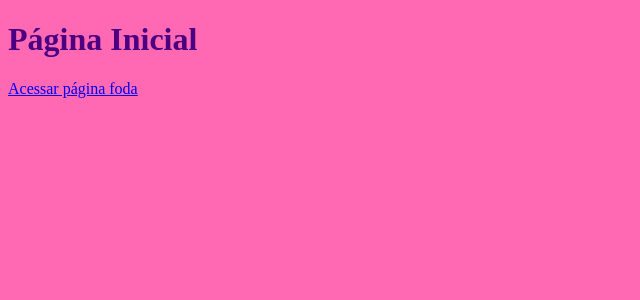
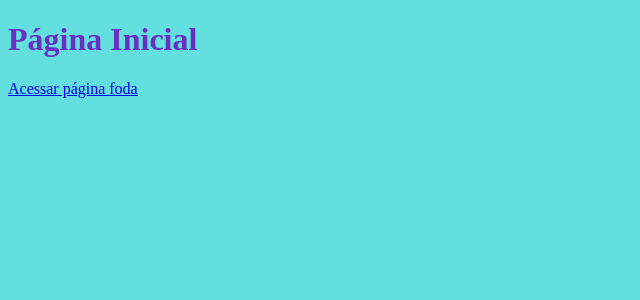
Before and after one commit to mayke4722/projetinho, a Next.js app: page / in a window 1280 px wide. Shown: the top 300 px of the page, without its empty margins (0-640 px from the left). Built offline with nearby package versions, Linux system fonts and the light colour scheme.

Commit message:
primeira pagina

```diff
--- a/pages/sobre.js
+++ b/pages/sobre.js
@@ -1,8 +1,11 @@
 import Link from 'next/link';
 import Image from 'next/image';
 import React from 'react';
+import Head from 'next/head';
 function sobre () {
     return <div>
+        <head><title>Sobre</title></head>
+        <h1 className="primeiro">Página Sobre</h1>
         <Link href="/"><a>Voltar a página inicial</a></Link><br/>
     </div>
 }
--- a/styles.css
+++ b/styles.css
@@ -1,4 +1,5 @@
 body {
-    background-color: hotpink;
+    background-color: #64dfdf;
 }
-.teste {color: indigo;}
+.teste {color: #6930c3;}
+.primeiro {color: #6930c3}
```
